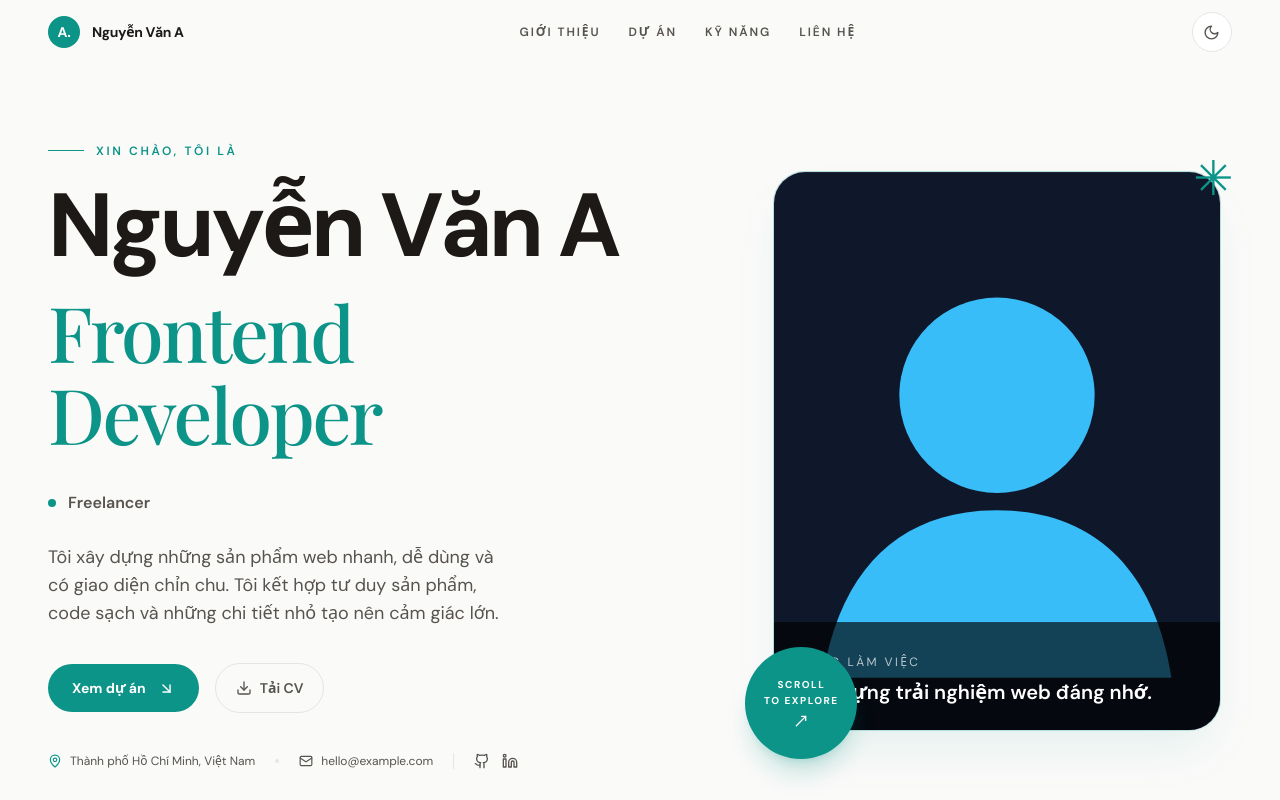
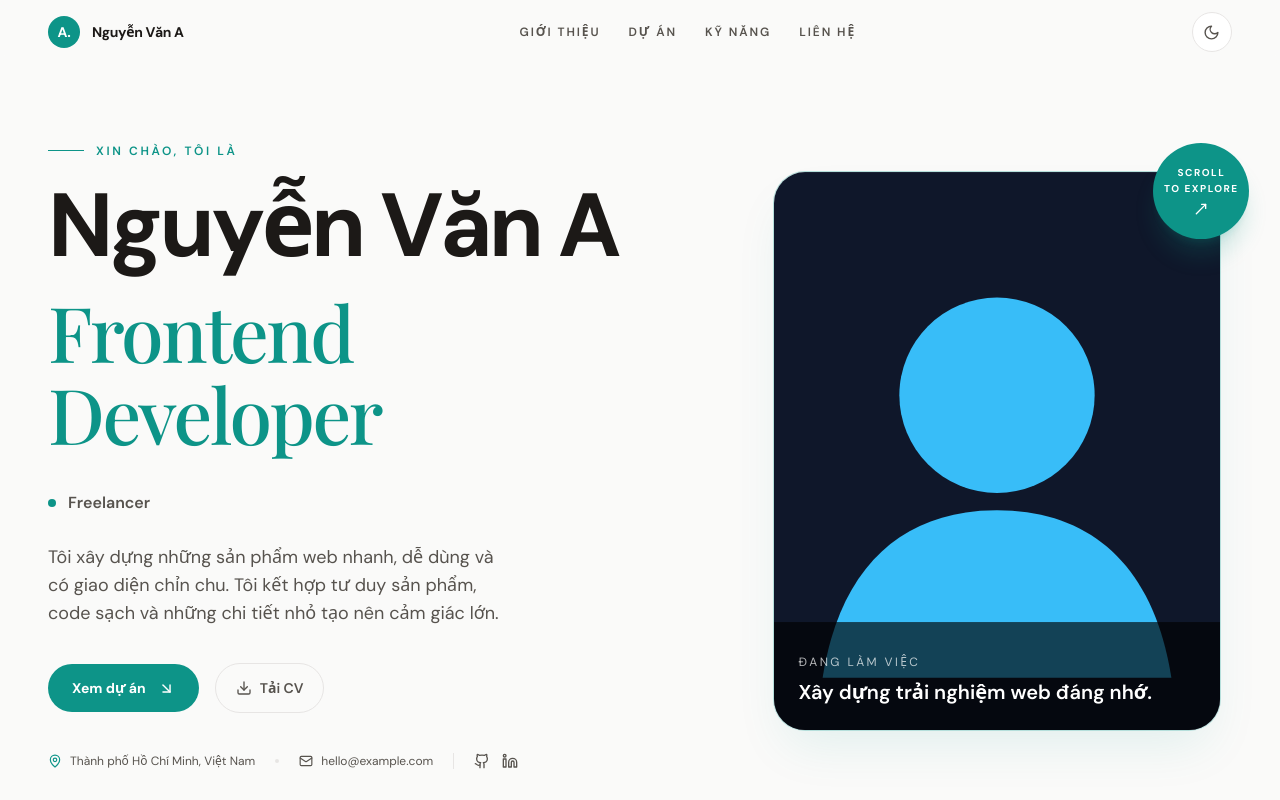
Before and after one commit to Yiben633/Portfolio_Ca_Nhan, a React (Vite) app: page / in a window 1280 px wide. Shown: the top 800 px of the page. Built offline with nearby package versions, Linux system fonts and the light colour scheme; a web font is replaced by a local one.

Commit message:
fix: tranh chong caption voi hero badge

```diff
--- a/src/components/Hero.tsx
+++ b/src/components/Hero.tsx
@@ -79,7 +79,7 @@ export function Hero() {
             <p className="mt-2 text-xl font-semibold">Xây dựng trải nghiệm web đáng nhớ.</p>
           </div>
         </div>
-        <div className="absolute -bottom-7 -left-7 grid h-24 w-24 place-items-center rounded-full bg-accent text-accent-foreground shadow-xl shadow-accent/20 sm:h-28 sm:w-28">
+        <div className="absolute -right-5 -top-5 z-20 grid h-20 w-20 place-items-center rounded-full bg-accent text-accent-foreground shadow-xl shadow-accent/20 sm:-right-7 sm:-top-7 sm:h-24 sm:w-24">
           <div className="text-center text-[10px] font-bold uppercase leading-4 tracking-[0.15em]">Scroll<br />to explore<br /><MoveUpRight className="mx-auto mt-1" size={16} /></div>
         </div>
         <span className="absolute -right-3 -top-4 text-5xl text-accent" aria-hidden="true">✳</span>
```
